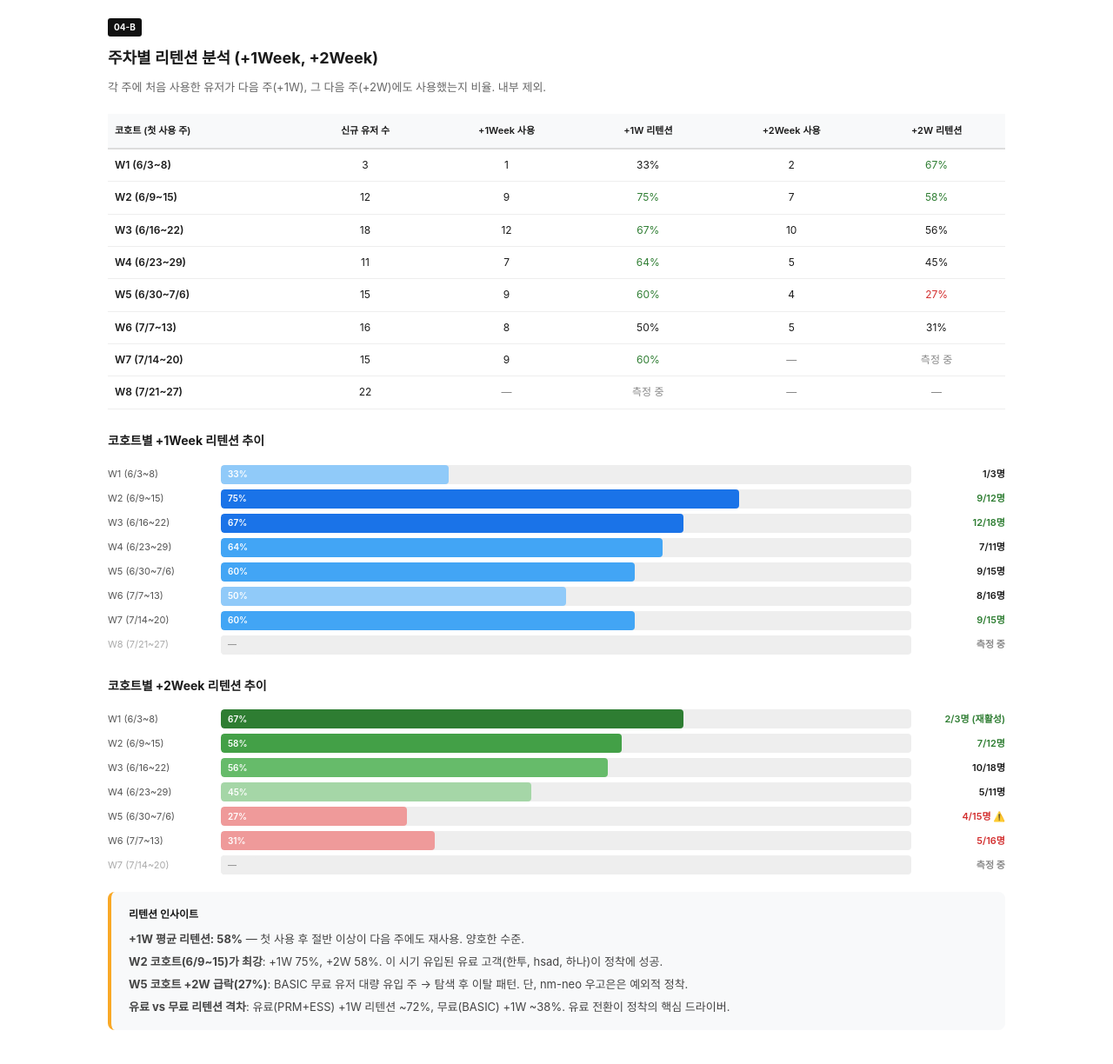
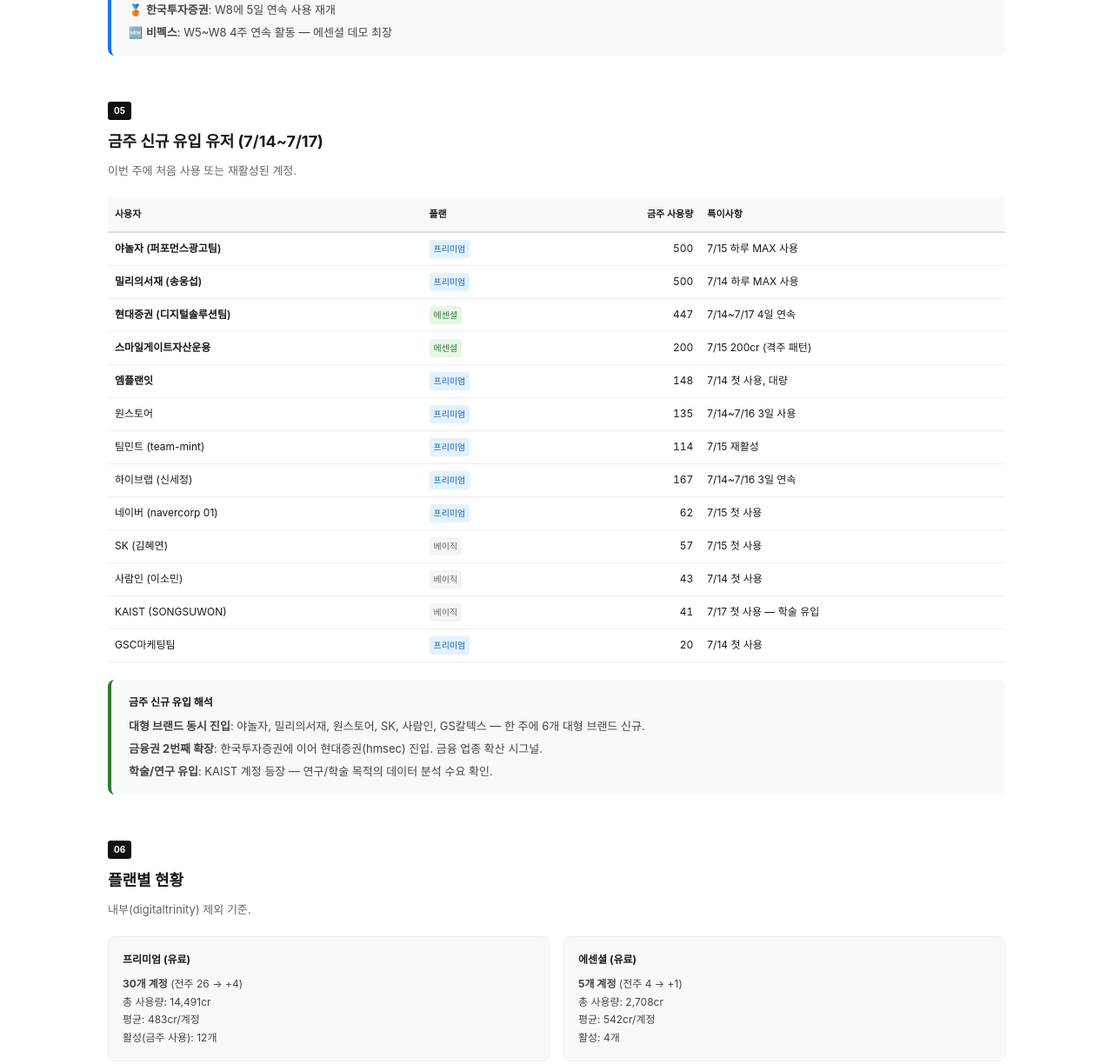
Before and after one commit to hwan-IGAW/Webpage_-publish, a plain HTML site: page mcp-weekly-report-w4-july.html in a window 1280 px wide. Shown: the part 3380-4604 px from the top of the page at 87% size. Drawn offline with Linux system fonts and the light colour scheme.

Commit message:
update: 리텐션 섹션 제거, 히트맵 W8 K카/비펙스 추가, 주평균 순 정렬

```diff
--- a/mcp-weekly-report-w4-july.html
+++ b/mcp-weekly-report-w4-july.html
@@ -285,24 +285,33 @@
       </tr>
     </thead>
     <tbody>
-      <!-- hsad: 시작 W2, 활성주 6, 평균 511 -->
+      <!-- nm-neo 우고은: W5~W8, 4주, 평균 589 -->
+      <tr><td class="nm b">nm-neo 우고은 🔥</td><td><span class="tag tgr">BASIC</span></td><td class="b">589</td>
+        <td class="cx">■</td><td class="cx">■</td><td class="cx">■</td><td class="cx">■</td><td class="c3">592</td><td class="c3">768</td><td class="c3">672</td><td class="c2">324</td><td><span class="tag tg">정착</span></td></tr>
+      <!-- 한국투자증권: W2~W8, 7주, 평균 563 -->
+      <tr><td class="nm b">한국투자증권</td><td><span class="tag tb">PRM</span></td><td class="b">563</td>
+        <td class="cx">■</td><td class="c0">39</td><td class="c4">1,120</td><td class="c1">60</td><td class="c4">1,063</td><td class="c3">762</td><td class="c2">319</td><td class="c3">576</td><td><span class="tag tg">정착</span></td></tr>
+      <!-- hsad: W2~W8, 7주, 평균 486 -->
       <tr><td class="nm b">hsad 차현웅</td><td><span class="tag tb">PRM</span></td><td class="b">486</td>
         <td class="cx">■</td><td class="c1">122</td><td class="c4">1,297</td><td class="c1">253</td><td class="c1">98</td><td class="c4">1,296</td><td class="c0">0</td><td class="c2">334</td><td><span class="tag ty">버스트</span></td></tr>
-      <!-- 한국투자증권: 시작 W2, 활성주 6, 평균 521 → 실제는 W2부터 -->
-      <tr><td class="nm b">한국투자증권</td><td><span class="tag tb">PRM</span></td><td class="b">563</td>
-        <td class="cx">■</td><td class="c0">39</td><td class="c4">1,120</td><td class="c1">60</td><td class="c4">1,063</td><td class="c3">762</td><td class="c2">319</td><td class="c3">576</td><td><span class="tag tg">정착</span></td></tr>
-      <!-- nm-neo 우고은: 시작 W5, 활성주 3, 평균 561 -->
-      <tr><td class="nm b">nm-neo 우고은 🔥</td><td><span class="tag tgr">BASIC</span></td><td class="b">589</td>
-        <td class="cx">■</td><td class="cx">■</td><td class="cx">■</td><td class="cx">■</td><td class="c3">592</td><td class="c3">768</td><td class="c3">672</td><td class="c2">324</td><td><span class="tag tg">정착</span></td></tr>
-      <!-- 현대증권: 시작 W7, 활성주 1, 평균 447 -->
-      <tr><td class="nm b">현대증권 🆕</td><td><span class="tag tg">ESS</span></td><td class="b">223</td>
-        <td class="cx">■</td><td class="cx">■</td><td class="cx">■</td><td class="cx">■</td><td class="cx">■</td><td class="cx">■</td><td class="c3">447</td><td class="c2">222</td><td><span class="tag tg">정착</span></td></tr>
+      <!-- K카: W8 신규, 1주, 평균 411 -->
+      <tr><td class="nm b">K카 (이수경) 🆕</td><td><span class="tag tb">PRM</span></td><td class="b">411</td>
+        <td class="cx">■</td><td class="cx">■</td><td class="cx">■</td><td class="cx">■</td><td class="cx">■</td><td class="cx">■</td><td class="cx">■</td><td class="c4">822</td><td><span class="tag tg">신규폭발</span></td></tr>
+      <!-- 밀리의서재: W6~W8, 3주, 평균 302 -->
+      <tr><td class="nm b">밀리의서재</td><td><span class="tag tb">PRM</span></td><td class="b">302</td>
+        <td class="cx">■</td><td class="cx">■</td><td class="cx">■</td><td class="cx">■</td><td class="cx">■</td><td class="c4">500</td><td class="c1">62</td><td class="c2">344</td><td><span class="tag tg">재활성</span></td></tr>
+      <!-- 그린브릭스: W2~W8, 7주(실제활동6주), 평균 291 -->
+      <tr><td class="nm b">그린브릭스</td><td><span class="tag tb">PRM</span></td><td class="b">291</td>
+        <td class="cx">■</td><td class="c0">0</td><td class="c2">339</td><td class="c2">313</td><td class="c2">294</td><td class="c2">318</td><td class="c2">294</td><td class="c2">191</td><td><span class="tag tg">정착</span></td></tr>
+      <!-- 비펙스: W5~W8, 4주(실질5주), 평균 200 -->
+      <tr><td class="nm b">비펙스 (bepex) 🔥</td><td><span class="tag tg">ESS</span></td><td class="b">200</td>
+        <td class="cx">■</td><td class="cx">■</td><td class="cx">■</td><td class="cx">■</td><td class="c1">102</td><td class="c0">22</td><td class="c3">400</td><td class="c3">476</td><td><span class="tag tg">급성장</span></td></tr>
       <!-- 스마일게이트: 시작 W6, 활성주 2(W6에 200+200이지만 데이터는 W6 내 2일), 평균 400 -->
       <tr><td class="nm b">스마일게이트자산운용</td><td><span class="tag tg">ESS</span></td><td class="b">200</td>
         <td class="cx">■</td><td class="cx">■</td><td class="cx">■</td><td class="cx">■</td><td class="cx">■</td><td class="c3">400</td><td class="c0">0</td><td class="c0">0</td><td><span class="tag tgr">간헐</span></td></tr>
-      <!-- 그린브릭스: 시작 W2, 활성주 6, 평균 232 -->
-      <tr><td class="nm b">그린브릭스</td><td><span class="tag tb">PRM</span></td><td class="b">291</td>
-        <td class="cx">■</td><td class="c0">0</td><td class="c2">339</td><td class="c2">313</td><td class="c2">294</td><td class="c2">318</td><td class="c2">294</td><td class="c2">191</td><td><span class="tag tg">정착</span></td></tr>
+      <!-- 현대증권: W7~W8, 2주, 평균 223 -->
+      <tr><td class="nm b">현대증권</td><td><span class="tag tg">ESS</span></td><td class="b">223</td>
+        <td class="cx">■</td><td class="cx">■</td><td class="cx">■</td><td class="cx">■</td><td class="cx">■</td><td class="cx">■</td><td class="c3">447</td><td class="c2">222</td><td><span class="tag tg">정착</span></td></tr>
       <!-- 하나금융: 시작 W4, 활성주 4, 평균 328 -->
       <tr><td class="nm b">하나금융</td><td><span class="tag tb">PRM</span></td><td class="b">262</td>
         <td class="cx">■</td><td class="cx">■</td><td class="cx">■</td><td class="c4">931</td><td class="c1">120</td><td class="c2">259</td><td class="c0">0</td><td class="c0">0</td><td><span class="tag tr2">이탈위험</span></td></tr>
@@ -361,121 +370,6 @@
     <p>🥈 <strong>nm-neo 우고은</strong>: 29일 연속 (6/29~7/27) — BASIC 무료 역대 최장</p>
     <p>🥉 <strong>한국투자증권</strong>: W8에 5일 연속 사용 재개</p>
     <p>🆕 <strong>비펙스</strong>: W5~W8 4주 연속 활동 — 에센셜 데모 최장</p>
-  </div>
-</div>
-
-<!-- 04-B 주차별 리텐션 -->
-<div class="sec">
-  <span class="sec-num">04-B</span>
-  <h2>주차별 리텐션 분석 (+1Week, +2Week)</h2>
-  <div class="sub">각 주에 처음 사용한 유저가 다음 주(+1W), 그 다음 주(+2W)에도 사용했는지 비율. 내부 제외.</div>
-
-  <table>
-    <thead>
-      <tr><th>코호트 (첫 사용 주)</th><th class="tc">신규 유저 수</th><th class="tc">+1Week 사용</th><th class="tc">+1W 리텐션</th><th class="tc">+2Week 사용</th><th class="tc">+2W 리텐션</th></tr>
-    </thead>
-    <tbody>
-      <tr><td class="b">W1 (6/3~8)</td><td class="tc">3</td><td class="tc">1</td><td class="tc">33%</td><td class="tc">2</td><td class="tc up">67%</td></tr>
-      <tr><td class="b">W2 (6/9~15)</td><td class="tc">12</td><td class="tc">9</td><td class="tc up">75%</td><td class="tc">7</td><td class="tc up">58%</td></tr>
-      <tr><td class="b">W3 (6/16~22)</td><td class="tc">18</td><td class="tc">12</td><td class="tc up">67%</td><td class="tc">10</td><td class="tc">56%</td></tr>
-      <tr><td class="b">W4 (6/23~29)</td><td class="tc">11</td><td class="tc">7</td><td class="tc up">64%</td><td class="tc">5</td><td class="tc">45%</td></tr>
-      <tr><td class="b">W5 (6/30~7/6)</td><td class="tc">15</td><td class="tc">9</td><td class="tc up">60%</td><td class="tc">4</td><td class="tc dn">27%</td></tr>
-      <tr><td class="b">W6 (7/7~13)</td><td class="tc">16</td><td class="tc">8</td><td class="tc">50%</td><td class="tc">5</td><td class="tc">31%</td></tr>
-      <tr><td class="b">W7 (7/14~20)</td><td class="tc">15</td><td class="tc">9</td><td class="tc up">60%</td><td class="tc flat">—</td><td class="tc flat">측정 중</td></tr>
-      <tr><td class="b">W8 (7/21~27)</td><td class="tc">22</td><td class="tc flat">—</td><td class="tc flat">측정 중</td><td class="tc flat">—</td><td class="tc flat">—</td></tr>
-    </tbody>
-  </table>
-
-  <!-- 리텐션 바 차트 -->
-  <h3>코호트별 +1Week 리텐션 추이</h3>
-  <div style="margin: 16px 0;">
-    <div class="bar-row">
-      <div class="bar-l">W1 (6/3~8)</div>
-      <div class="bar-t"><div class="bar-f" style="width:33%; background:#90caf9;">33%</div></div>
-      <div class="bar-v">1/3명</div>
-    </div>
-    <div class="bar-row">
-      <div class="bar-l">W2 (6/9~15)</div>
-      <div class="bar-t"><div class="bar-f" style="width:75%; background:#1a73e8;">75%</div></div>
-      <div class="bar-v up">9/12명</div>
-    </div>
-    <div class="bar-row">
-      <div class="bar-l">W3 (6/16~22)</div>
-      <div class="bar-t"><div class="bar-f" style="width:67%; background:#1a73e8;">67%</div></div>
-      <div class="bar-v up">12/18명</div>
-    </div>
-    <div class="bar-row">
-      <div class="bar-l">W4 (6/23~29)</div>
-      <div class="bar-t"><div class="bar-f" style="width:64%; background:#42a5f5;">64%</div></div>
-      <div class="bar-v">7/11명</div>
-    </div>
-    <div class="bar-row">
-      <div class="bar-l">W5 (6/30~7/6)</div>
-      <div class="bar-t"><div class="bar-f" style="width:60%; background:#42a5f5;">60%</div></div>
-      <div class="bar-v">9/15명</div>
-    </div>
-    <div class="bar-row">
-      <div class="bar-l">W6 (7/7~13)</div>
-      <div class="bar-t"><div class="bar-f" style="width:50%; background:#90caf9;">50%</div></div>
-      <div class="bar-v">8/16명</div>
-    </div>
-    <div class="bar-row">
-      <div class="bar-l">W7 (7/14~20)</div>
-      <div class="bar-t"><div class="bar-f" style="width:60%; background:#42a5f5;">60%</div></div>
-      <div class="bar-v up">9/15명</div>
-    </div>
-    <div class="bar-row">
-      <div class="bar-l" style="color:#aaa;">W8 (7/21~27)</div>
-      <div class="bar-t"><div class="bar-f" style="width:5%; background:#eee; color:#999;">—</div></div>
-      <div class="bar-v flat">측정 중</div>
-    </div>
-  </div>
-
-  <h3>코호트별 +2Week 리텐션 추이</h3>
-  <div style="margin: 16px 0;">
-    <div class="bar-row">
-      <div class="bar-l">W1 (6/3~8)</div>
-      <div class="bar-t"><div class="bar-f" style="width:67%; background:#2e7d32; ">67%</div></div>
-      <div class="bar-v up">2/3명 (재활성)</div>
-    </div>
-    <div class="bar-row">
-      <div class="bar-l">W2 (6/9~15)</div>
-      <div class="bar-t"><div class="bar-f" style="width:58%; background:#43a047;">58%</div></div>
-      <div class="bar-v up">7/12명</div>
-    </div>
-    <div class="bar-row">
-      <div class="bar-l">W3 (6/16~22)</div>
-      <div class="bar-t"><div class="bar-f" style="width:56%; background:#66bb6a;">56%</div></div>
-      <div class="bar-v">10/18명</div>
-    </div>
-    <div class="bar-row">
-      <div class="bar-l">W4 (6/23~29)</div>
-      <div class="bar-t"><div class="bar-f" style="width:45%; background:#a5d6a7;">45%</div></div>
-      <div class="bar-v">5/11명</div>
-    </div>
-    <div class="bar-row">
-      <div class="bar-l">W5 (6/30~7/6)</div>
-      <div class="bar-t"><div class="bar-f" style="width:27%; background:#ef9a9a;">27%</div></div>
-      <div class="bar-v dn">4/15명 ⚠️</div>
-    </div>
-    <div class="bar-row">
-      <div class="bar-l">W6 (7/7~13)</div>
-      <div class="bar-t"><div class="bar-f" style="width:31%; background:#ef9a9a;">31%</div></div>
-      <div class="bar-v dn">5/16명</div>
-    </div>
-    <div class="bar-row">
-      <div class="bar-l" style="color:#aaa;">W7 (7/14~20)</div>
-      <div class="bar-t"><div class="bar-f" style="width:5%; background:#eee; color:#999;">—</div></div>
-      <div class="bar-v flat">측정 중</div>
-    </div>
-  </div>
-
-  <div class="box warn">
-    <div class="bt">리텐션 인사이트</div>
-    <p><strong>+1W 평균 리텐션: 58%</strong> — 첫 사용 후 절반 이상이 다음 주에도 재사용. 양호한 수준.</p>
-    <p><strong>W2 코호트(6/9~15)가 최강</strong>: +1W 75%, +2W 58%. 이 시기 유입된 유료 고객(한투, hsad, 하나)이 정착에 성공.</p>
-    <p><strong>W5 코호트 +2W 급락(27%)</strong>: BASIC 무료 유저 대량 유입 주 → 탐색 후 이탈 패턴. 단, nm-neo 우고은은 예외적 정착.</p>
-    <p><strong>유료 vs 무료 리텐션 격차</strong>: 유료(PRM+ESS) +1W 리텐션 ~72%, 무료(BASIC) +1W ~38%. 유료 전환이 정착의 핵심 드라이버.</p>
   </div>
 </div>
 
```
